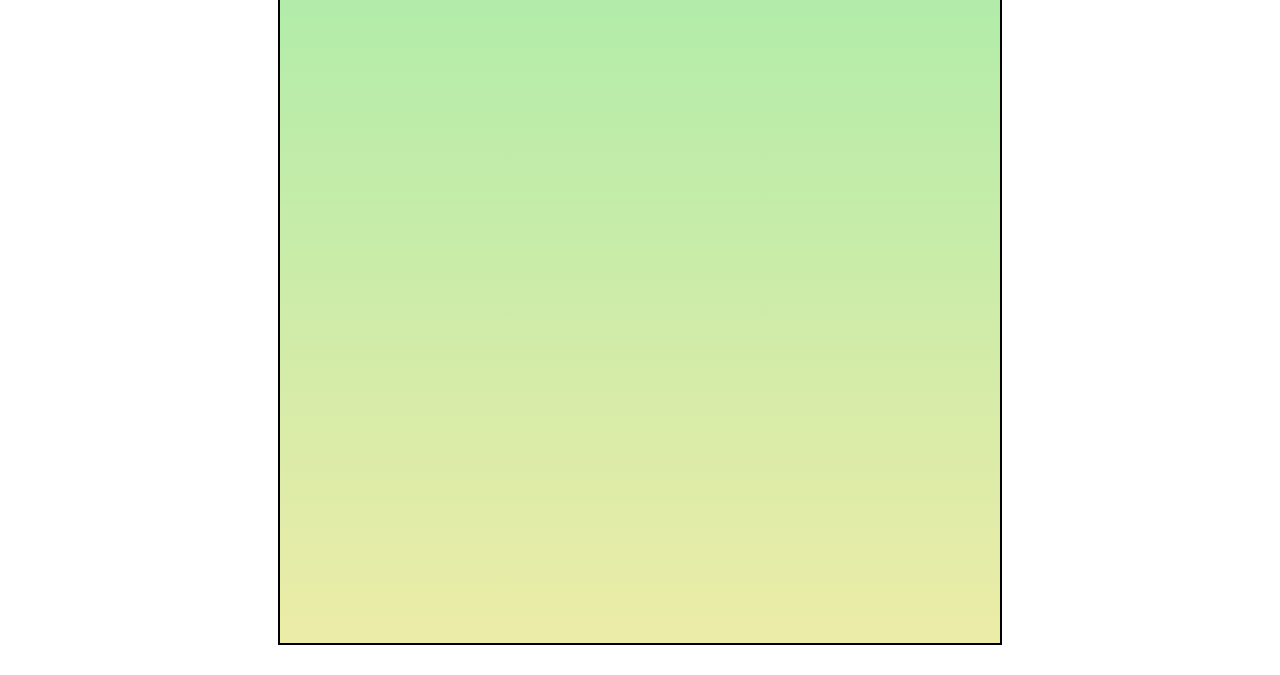
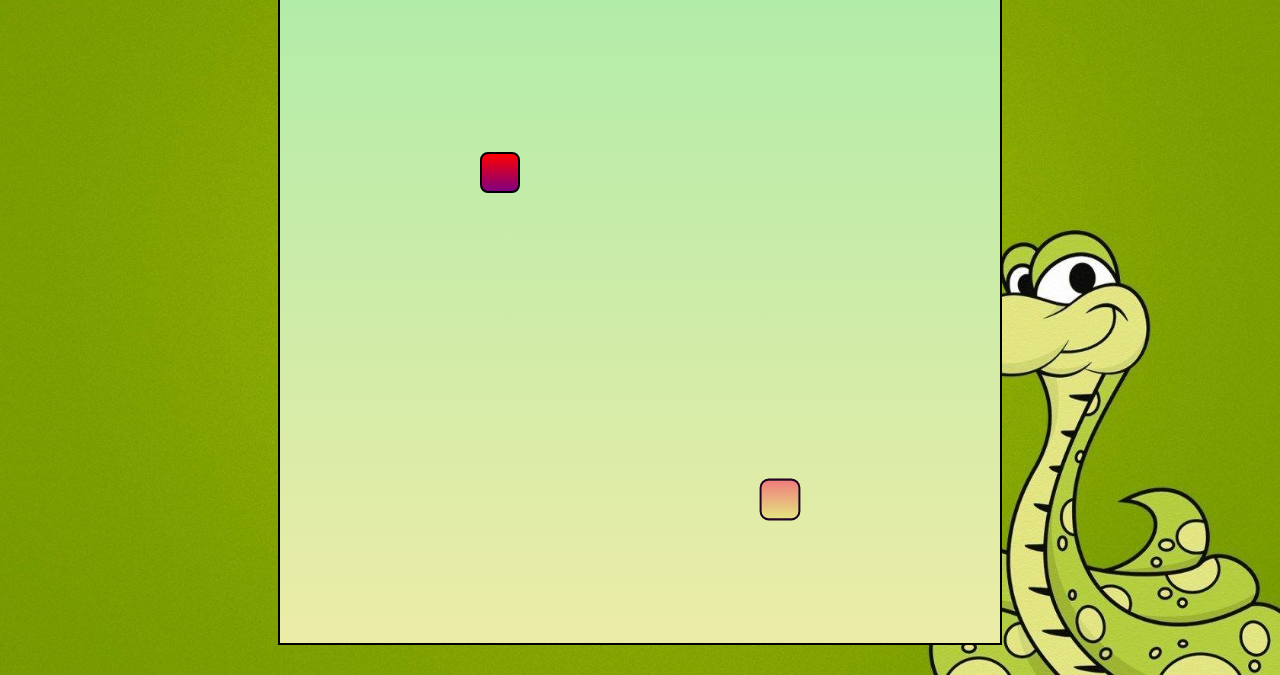
Before and after one commit to chaneshreso/SnakeGame, a plain HTML site: page index.html in a window 1280 px wide. Shown: the part 125-800 px from the top of the page. Drawn offline with Linux system fonts and the light colour scheme; files that its build step writes are made by us from their sources; a web font is replaced by a local one.

Commit message:
Add files via upload

```diff
--- a/index.html
+++ b/index.html
@@ -5,7 +5,7 @@
     <meta http-equiv="X-UA-Compatible" content="IE=edge">
     <meta name="viewport" content="width=device-width, initial-scale=1.0">
     <title>SnakeMania - Ek Gaming Katha</title>
-    <link rel="stylesheet" href="css/style.css">
+    <link rel="stylesheet" href="style.css">
 </head>
 <body>
     <div class="body">
@@ -14,5 +14,5 @@
         <div id="board"></div>
     </div>
 </body>
-<script src="js/index.js"></script>
+<script src="index.js"></script>
 </html>
--- a/index.js
+++ b/index.js
@@ -1,9 +1,9 @@
 // Game Constants & Variables
 let inputDir = {x: 0, y: 0};
-const foodSound = new Audio('music/food.mp3');
-const gameOverSound = new Audio('music/gameover.mp3');
-const moveSound = new Audio('music/move.mp3');
-const musicSound = new Audio('music/music1.mp3');
+const foodSound = new Audio('food.mp3');
+const gameOverSound = new Audio('gameover.mp3');
+const moveSound = new Audio('move.mp3');
+const musicSound = new Audio('music1.mp3');
 let speed = 6;
 let score = 0;
 let lastPaintTime = 0;
--- a/style.css
+++ b/style.css
@@ -5,7 +5,7 @@
 }
 
 .body{
-    background: url("../img/bg.jpg");
+    background: url("bg.jpg");
     min-height: 100vh;
     background-size: 100vw 100vh;
     background-repeat: no-repeat;
```
